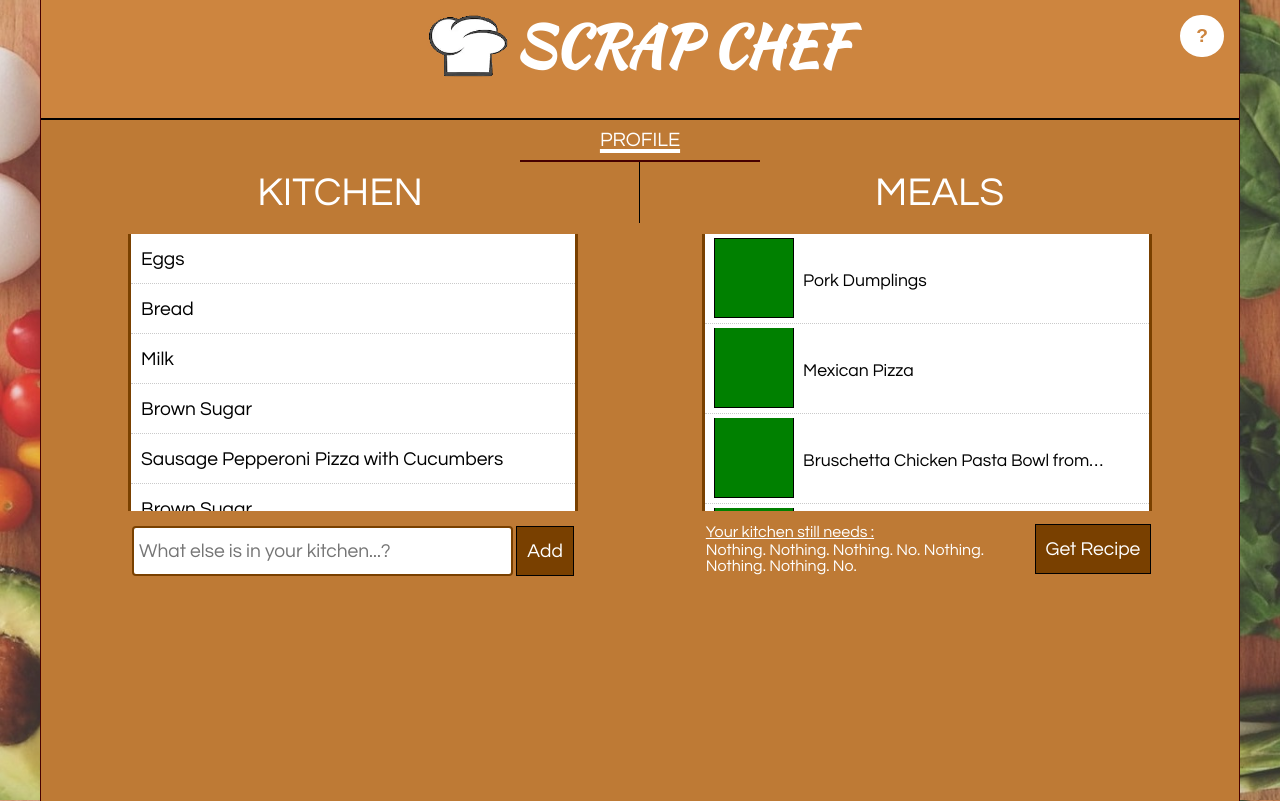
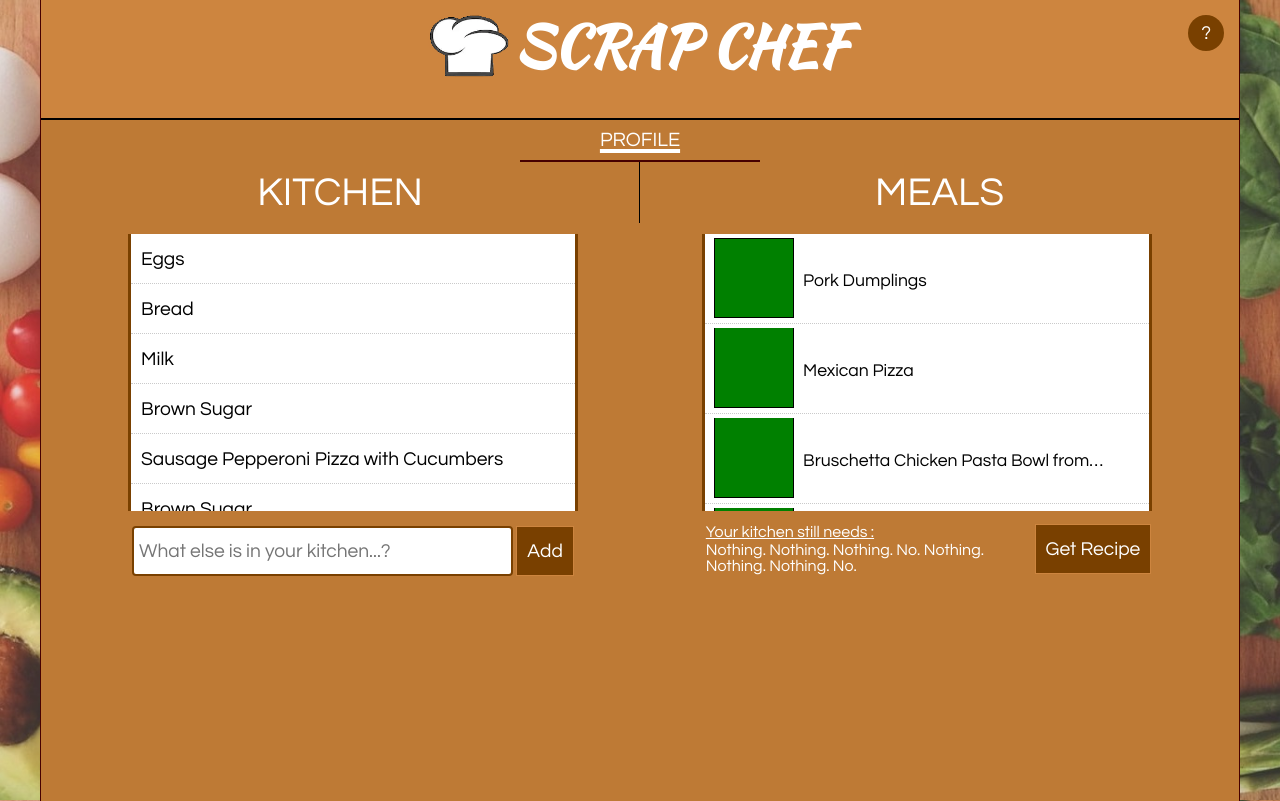
Before and after one commit to nomcgill/scrap-chef, a plain HTML site: page public/index.html in a window 1280 px wide. Drawn offline with nearby package versions, Linux system fonts and the light colour scheme.

Commit message:
organizing stylesheet

```diff
--- a/public/stylesheet.css
+++ b/public/stylesheet.css
@@ -1,5 +1,14 @@
+.kitchen-side {
+    /* display: none; */
+}
+
+.meal-side {
+    /* display: none; */
+}
+
 * {
     box-sizing: border-box;
+    font-family: 'Questrial', sans-serif;
 }
 
 .meal-side {
@@ -28,13 +37,19 @@
 }
 
 .recipe-info button {
-    font-family: 'Questrial', sans-serif;
-    border: solid 1px black;
+    border: none;
     padding: 10px;
     background-color:rgb(121, 64, 0);
     color: white;
     font-size: 1.2em;
     height: 50px;
+    border: solid 1px peru;
+}
+
+.recipe-info button:hover,
+.kitchen-side form button:hover {
+    background-color: rgb(173, 104, 35);
+    border: solid 1px white;
 }
 
 .kitchen-side {
@@ -57,7 +72,6 @@
 }
 
 .kitchen-side form > * {
-    font-family: 'Questrial', sans-serif;
     height: 50px;
     display: inline-block;
     vertical-align: middle;
@@ -65,14 +79,10 @@
 }
 
 .kitchen-side form button {
-    border: solid 1px black;
+    border: solid 1px peru;
     padding: 10px;
     background-color:rgb(121, 64, 0);
     color: white;
-}
-
-.kitchen-side form button:hover {
-    background-color: rgb(173, 104, 35)
 }
 
 button {
@@ -89,18 +99,10 @@ html {
 body {
     margin: 0 auto;
     padding: 0;
-    font-family: sans-serif;
     max-width: 1200px;
     background-color: rgb(190, 122, 53);
     border-right: solid 1px rgb(71, 0, 0);
     border-left: solid 1px rgb(71, 0, 0);
-}
-
-main {
-    font-family: 'Questrial', sans-serif;
-    -ms-flex-positive: 1;
-        flex-grow: 1;
-    padding: 25px;
 }
 
 .banner {
@@ -131,27 +133,33 @@ h1 {
     cursor: default;
 }
 
+#tooltip {
+    position: absolute;
+    top: 6px;
+    right: 6px;
+    background-color: rgb(121, 64, 0);
+    font-size: .95em;
+    padding: 4px 10px;
+    border-radius: 40px;
+    /* border: solid 1px black; */
+    color: white;
+}
+
+#tooltip:hover {
+    background-color: rgb(173, 104, 35);
+    color: white;
+}
+
 h1,
 nav * {
     color: white;
 }
 
-#tooltip {
-    position: absolute;
-    top: 6px;
-    right: 6px;
-    background-color: white;
-    font-size: .95em;
-    padding: 4px 10px;
-    border-radius: 40px;
-    border: solid 2px white;
-    color: peru;
-    font-weight: bolder;
-    transition: 0.3s;
+ul {
+    list-style: none;
 }
 
 nav {
-    font-family: 'Questrial', sans-serif;
     text-align: center;
     display: inline-flex;
     width: 100%;
@@ -160,16 +168,13 @@ nav {
 nav * {
     text-decoration: none;
     font-size: 20px;
+    /* background-ground- */
 }
 
 nav li:hover,
 nav .profile:hover {
     cursor: pointer;
     background-color: rgb(173, 104, 35);
-}
-
-ul {
-    list-style: none;
 }
 
 .folder-menu-list {
@@ -185,8 +190,6 @@ ul {
     padding: 10px;
     border-bottom: 1px solid rgb(71, 0, 0);
     width: 57%;
-    /* display: inline-flex; */
-    /* width: 100%; */
     text-align:center;
 }
 
@@ -195,14 +198,18 @@ ul {
     border-left: solid 1px black;
 }
 
+main {
+    -ms-flex-positive: 1;
+        flex-grow: 1;
+    padding: 25px;
+}
+
 .menu {
     margin: 0 auto;
     margin-top: 2%;
     width: 85%;
     height: 50%;
-    /* text-align: center; */
     max-width: 450px;
-    /* border: solid 2px gray; */
     background-color: white;
     overflow-x: hidden;
     text-overflow: ellipsis;
@@ -225,14 +232,6 @@ ul {
 
 .my-meals li p {
     width: 71%;
-}
-
-.kitchen-side {
-    /* display: none; */
-}
-
-.meal-side {
-    /* display: none; */
 }
 
 .my-kitchen ul {
@@ -364,7 +363,9 @@ li:hover {
         background-color: rgb(214, 146, 77);
     }
 
-    nav .profile:hover a {
+    nav .profile:hover a,
+    #tooltip,
+    #tooltip * {
         cursor:pointer;
     }
 
@@ -390,7 +391,7 @@ li:hover {
 @media all and (min-width: 500px) {
     #tooltip {
         font-size: 1.2em;
-        padding: 8px 14px;
+        padding: 8px 13px;
         top: 15px;
         right: 15px;
     }
```
Also changed, not shown: 1 other file.
